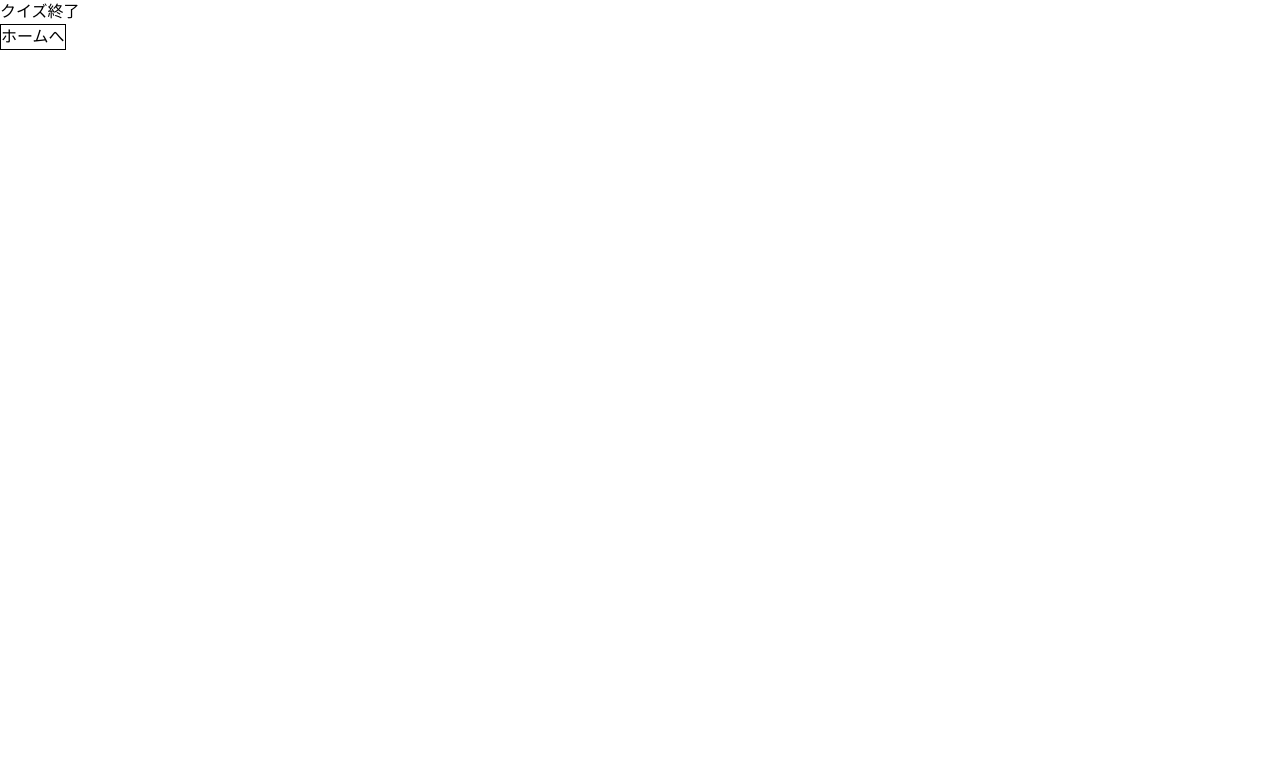
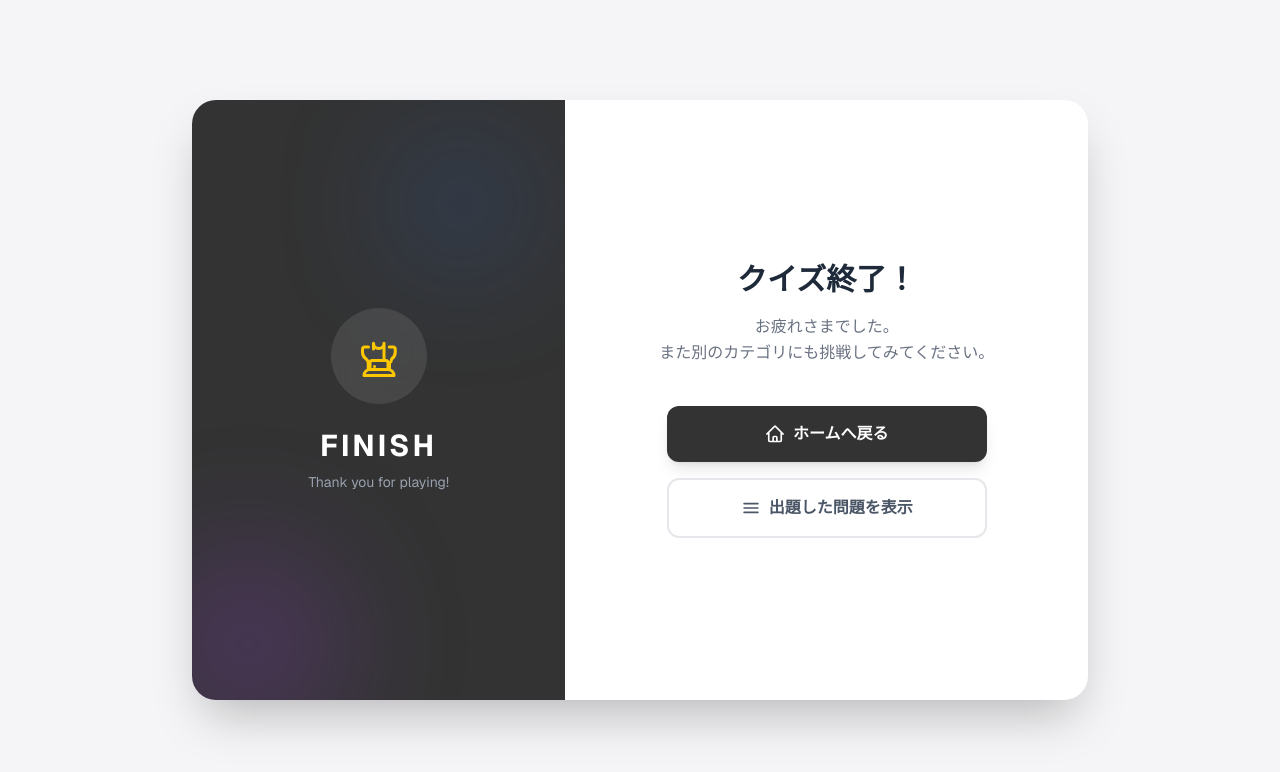
Before and after one commit to siw-nexus/quiz-sainokuni, a Next.js app in the folder frontend/: page /finish in a window 1280 px wide. Shown: the top 772 px of the page. Built offline with nearby package versions, Linux system fonts and the light colour scheme.

Commit message:
css追加
コード追加：FinishScreen.tsx

```diff
--- a/frontend/components/finish/FinishScreen.tsx
+++ b/frontend/components/finish/FinishScreen.tsx
@@ -1,4 +1,4 @@
-'use client'
+'use client';
 
 import { useRouter } from 'next/navigation';
 
@@ -6,14 +6,81 @@ export default function FinishScreen() {
   const router = useRouter();
 
   const handleHomeBtn = () => {
-    router.push('/')
-  }
+    router.push('/');
+  };
 
+  // 「出題した問題を表示」ボタンを押したときの処理
+  const handleShowQuestions = () => {
+    // ※ここに問題一覧を表示する処理を書く予定（現在はログのみ）
+    console.log("出題した問題を表示");
+  };
 
   return (
-    <>
-      <p>クイズ終了</p>
-      <button className='border' onClick={() => handleHomeBtn()}>ホームへ</button>
-    </>
+    <div className="min-h-screen bg-[#F5F5F7] flex items-center justify-center p-4 font-sans">
+
+      {/* メインカード */}
+      <div className="w-full max-w-md md:max-w-4xl bg-white min-h-[500px] md:min-h-[600px] rounded-3xl shadow-2xl overflow-hidden flex flex-col md:flex-row animate-fade-in-up">
+
+        {/* --- [PC用] 左サイドパネル --- */}
+        <div className="hidden md:flex md:w-5/12 bg-[#333333] text-white p-10 flex-col items-center justify-center relative overflow-hidden">
+          <div className="relative z-10 text-center">
+             <div className="w-24 h-24 bg-white/10 rounded-full flex items-center justify-center mb-6 mx-auto backdrop-blur-sm">
+                <svg xmlns="http://www.w3.org/2000/svg" fill="none" viewBox="0 0 24 24" strokeWidth={1.5} stroke="currentColor" className="w-12 h-12 text-yellow-400">
+                  <path strokeLinecap="round" strokeLinejoin="round" d="M16.5 18.75h-9m9 0a3 3 0 013 3h-15a3 3 0 013-3m9 0v-3.375c0-.621-.503-1.125-1.125-1.125h-.871M7.5 18.75v-3.375c0-.621.504-1.125 1.125-1.125h.872m5.007 0H9.497m5.007 0V5.625a2.625 2.625 0 11-5.25 0v2.875M6.75 7.5H4.875c-.621 0-1.125.504-1.125 1.125v1.5c0 1.398.728 2.64 1.815 3.375a2.624 2.624 0 011.06 2.125V18.75m10.5-11.25h1.875c.621 0 1.125.504 1.125 1.125v1.5c0 1.398-.728 2.64-1.815 3.375a2.624 2.624 0 01-1.06 2.125V18.75m-7.5-1.5h.008v.008h-.008v-.008z" />
+                </svg>
+             </div>
+             <h2 className="text-3xl font-bold tracking-widest mb-2">FINISH</h2>
+             <p className="text-gray-400 text-sm">Thank you for playing!</p>
+          </div>
+
+          <div className="absolute -bottom-10 -left-10 w-48 h-48 bg-purple-500/20 rounded-full blur-3xl pointer-events-none"></div>
+          <div className="absolute top-10 right-10 w-32 h-32 bg-blue-500/20 rounded-full blur-3xl pointer-events-none"></div>
+        </div>
+
+        {/* --- [共通] 右サイドパネル --- */}
+        <div className="flex-1 flex flex-col items-center justify-center p-8 md:p-12 text-center">
+
+          <div className="mb-10">
+            <div className="md:hidden w-20 h-20 bg-gray-100 rounded-full flex items-center justify-center mb-6 mx-auto">
+                <svg xmlns="http://www.w3.org/2000/svg" fill="none" viewBox="0 0 24 24" strokeWidth={1.5} stroke="currentColor" className="w-10 h-10 text-gray-800">
+                  <path strokeLinecap="round" strokeLinejoin="round" d="M9 12.75L11.25 15 15 9.75M21 12a9 9 0 11-18 0 9 9 0 0118 0z" />
+                </svg>
+            </div>
+
+            <h1 className="text-2xl md:text-3xl font-bold text-gray-800 mb-4">
+              クイズ終了！
+            </h1>
+            <p className="text-gray-500 leading-relaxed">
+              お疲れさまでした。<br />
+              また別のカテゴリにも挑戦してみてください。
+            </p>
+          </div>
+
+          <div className="w-full max-w-xs space-y-4">
+            <button
+              onClick={handleHomeBtn}
+              className="w-full bg-[#333333] hover:bg-black text-white font-bold py-4 rounded-xl shadow-lg transition-all duration-200 active:scale-95 flex items-center justify-center gap-2"
+            >
+              <svg xmlns="http://www.w3.org/2000/svg" fill="none" viewBox="0 0 24 24" strokeWidth={2} stroke="currentColor" className="w-5 h-5">
+                <path strokeLinecap="round" strokeLinejoin="round" d="M2.25 12l8.954-8.955c.44-.439 1.152-.439 1.591 0L21.75 12M4.5 9.75v10.125c0 .621.504 1.125 1.125 1.125H9.75v-4.875c0-.621.504-1.125 1.125-1.125h2.25c.621 0 1.125.504 1.125 1.125V21h4.125c.621 0 1.125-.504 1.125-1.125V9.75M8.25 21h8.25" />
+              </svg>
+              ホームへ戻る
+            </button>
+
+            {/* 変更箇所: シェアボタン -> 出題した問題を表示ボタン */}
+            <button
+              onClick={handleShowQuestions}
+              className="w-full bg-white border-2 border-gray-200 text-gray-600 font-bold py-4 rounded-xl hover:bg-gray-50 transition-colors duration-200 flex items-center justify-center gap-2"
+            >
+              <svg xmlns="http://www.w3.org/2000/svg" fill="none" viewBox="0 0 24 24" strokeWidth={2} stroke="currentColor" className="w-5 h-5">
+                <path strokeLinecap="round" strokeLinejoin="round" d="M3.75 6.75h16.5M3.75 12h16.5m-16.5 5.25h16.5" />
+              </svg>
+              出題した問題を表示
+            </button>
+          </div>
+
+        </div>
+      </div>
+    </div>
   );
 }
```
